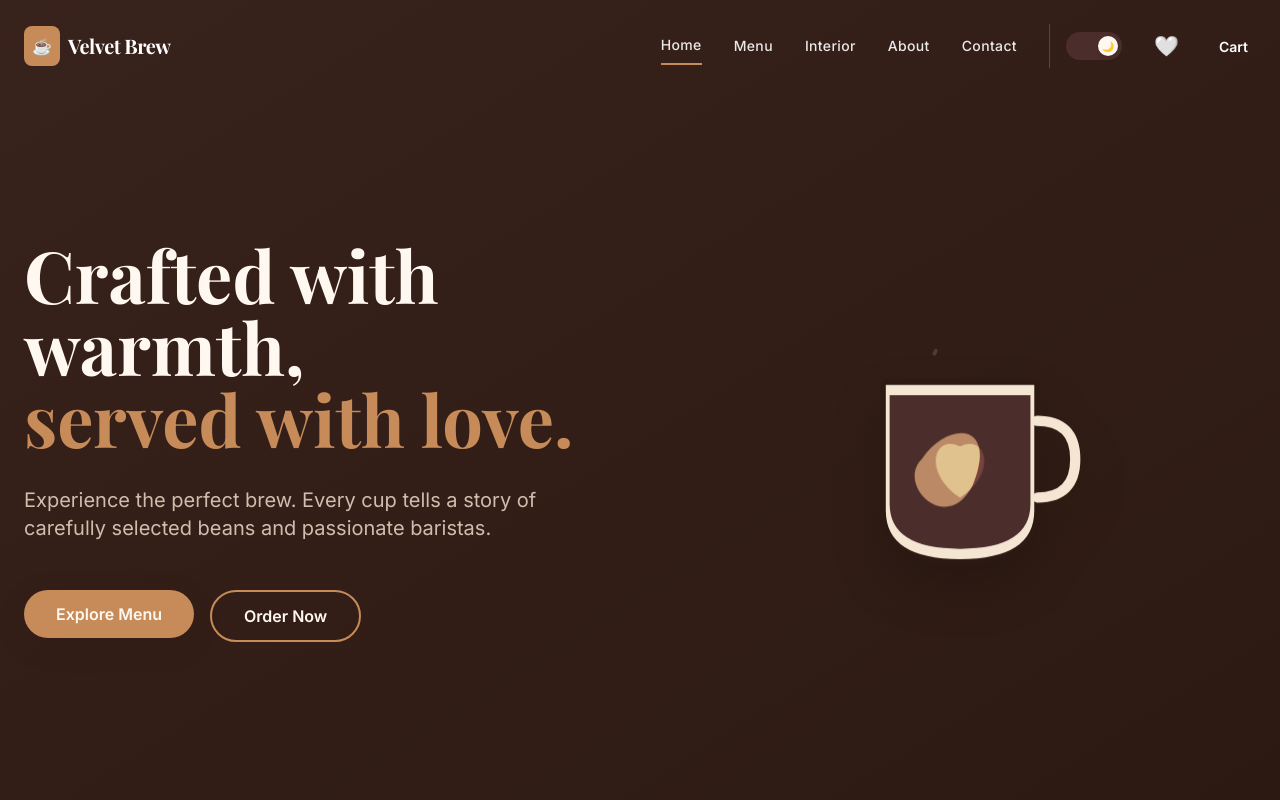
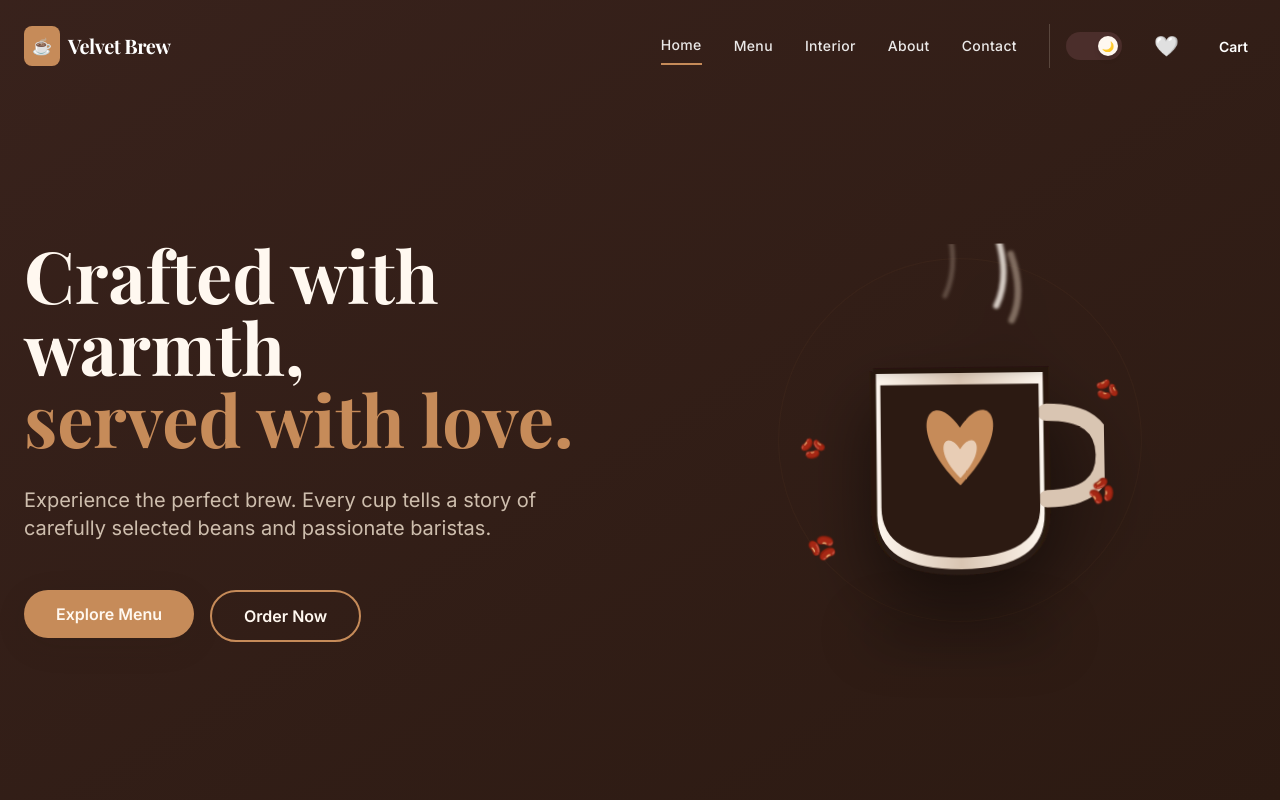
Before and after one commit to pallavi15x/cafeteria, a React (Vite) app: page / in a window 1280 px wide. Shown: the top 800 px of the page. Built offline with nearby package versions, Linux system fonts and the light colour scheme; a web font is replaced by a local one.

Commit message:
feat: upgrade home coffee animation with 3D floating effects and particles

```diff
--- a/src/components/home/HeroSection.jsx
+++ b/src/components/home/HeroSection.jsx
@@ -48,96 +48,179 @@ const HeroSection = () => {
           </div>
         </motion.div>
 
-        {/* Animation Sequence */}
-        <div className="relative flex justify-center items-center h-[400px]">
-          {/* Animated Coffee Cup SVG */}
-          <svg viewBox="0 0 200 250" className="w-64 h-80 drop-shadow-2xl">
-            {/* 1. Steam (Looping) */}
-            <motion.path
-              variants={steamVariants}
-              initial="hidden"
-              animate="visible"
-              d="M 80 50 Q 90 30, 80 10"
-              fill="transparent"
-              stroke="#F5E6D3"
-              strokeWidth="3"
-              strokeLinecap="round"
-            />
-            <motion.path
-              variants={steamVariants}
-              initial="hidden"
-              animate="visible"
-              style={{ transitionDelay: '0.5s' }}
-              d="M 100 60 Q 110 40, 100 20"
-              fill="transparent"
-              stroke="#F5E6D3"
-              strokeWidth="4"
-              strokeLinecap="round"
-            />
-            <motion.path
-              variants={steamVariants}
-              initial="hidden"
-              animate="visible"
-              style={{ transitionDelay: '1s' }}
-              d="M 120 50 Q 130 30, 120 10"
-              fill="transparent"
-              stroke="#F5E6D3"
-              strokeWidth="3"
-              strokeLinecap="round"
+        {/* Animation Sequence - Enhanced 3D Version */}
+        <motion.div
+          initial={{ opacity: 0, scale: 0.8, rotateY: 30 }}
+          animate={{ opacity: 1, scale: 1, rotateY: 0 }}
+          transition={{ duration: 1.2, ease: "easeOut" }}
+          className="relative flex justify-center items-center h-[500px]"
+          style={{ perspective: "1000px" }}
+        >
+          {/* Decorative Background Circles */}
+          <motion.div
+            animate={{
+              scale: [1, 1.2, 1],
+              rotate: [0, 90, 0],
+              opacity: [0.1, 0.2, 0.1]
+            }}
+            transition={{ duration: 10, repeat: Infinity }}
+            className="absolute w-80 h-80 rounded-full border border-coffee-caramel/30 z-0"
           />
 
-            {/* 2. Cup Outline (Static base) */}
+          {/* Main 3D Container */}
+          <motion.div
+            animate={{
+              y: [0, -15, 0],
+              rotateX: [0, 5, 0],
+              rotateZ: [0, -2, 0]
+            }}
+            transition={{
+              duration: 5,
+              repeat: Infinity,
+              ease: "easeInOut"
+            }}
+            className="relative z-10"
+          >
+            {/* SVG Cup */}
+            <svg viewBox="0 0 200 250" className="w-72 h-96 drop-shadow-[0_35px_35px_rgba(0,0,0,0.5)]">
+              {/* Enhanced Steam Particles */}
+              {[1, 2, 3].map((i) => (
+                <motion.path
+                  key={i}
+                  animate={{
+                    y: [0, -40],
+                    opacity: [0, 0.8, 0],
+                    x: [0, (i % 2 === 0 ? 10 : -10)],
+                    scale: [0.8, 1.2]
+                  }}
+                  transition={{
+                    duration: 3,
+                    repeat: Infinity,
+                    delay: i * 0.8,
+                    ease: "easeOut"
+                  }}
+                  d={`M ${80 + (i * 20)} 60 Q ${90 + (i * 20)} 40, ${80 + (i * 20)} 10`}
+                  fill="transparent"
+                  stroke={i === 2 ? "#FFF8F0" : "#D9C5B2"}
+                  strokeWidth={2 + i}
+                  strokeLinecap="round"
+                  className="blur-[1px]"
+                />
+              ))}
+
+              {/* Cup Body (3D Shade Effect) */}
+              <defs>
+                <linearGradient id="cupGradient" x1="0%" y1="0%" x2="100%" y2="0%">
+                  <stop offset="0%" stopColor="#FFF8F0" />
+                  <stop offset="50%" stopColor="#D9C5B2" />
+                  <stop offset="100%" stopColor="#FFF8F0" />
+                </linearGradient>
+                <filter id="innerShadow">
+                  <feOffset dx="0" dy="5" />
+                  <feGaussianBlur stdDeviation="3" result="offset-blur" />
+                  <feComposite operator="out" in="SourceGraphic" in2="offset-blur" result="inverse" />
+                  <feFlood floodColor="black" floodOpacity="0.3" result="color" />
+                  <feComposite operator="in" in="color" in2="inverse" result="shadow" />
+                  <feComposite operator="over" in="shadow" in2="SourceGraphic" />
+                </filter>
+              </defs>
+
+              {/* 2. Cup Outline */}
               <motion.path
                 initial={{ pathLength: 0, opacity: 0 }}
                 animate={{ pathLength: 1, opacity: 1 }}
                 transition={{ duration: 1.5, ease: "easeInOut" }}
                 d="M 40 80 L 40 180 Q 40 220, 100 220 Q 160 220, 160 180 L 160 80 Z"
-              fill="#F5E6D3"
+                fill="url(#cupGradient)"
                 stroke="#2C1A12"
                 strokeWidth="4"
+                filter="url(#innerShadow)"
               />
-            {/* Cup Handle */}
+
+              {/* Cup Handle (3D Effect) */}
               <motion.path
                 initial={{ pathLength: 0, opacity: 0 }}
                 animate={{ pathLength: 1, opacity: 1 }}
                 transition={{ duration: 1, delay: 0.5 }}
-              d="M 160 110 Q 190 110, 190 140 Q 190 170, 160 170"
+                d="M 160 110 Q 200 110, 200 140 Q 200 170, 160 170"
                 fill="transparent"
-              stroke="#F5E6D3"
-              strokeWidth="8"
+                stroke="#D9C5B2"
+                strokeWidth="12"
                 strokeLinecap="round"
               />
 
-            {/* 3. Coffee Liquid (Pours in) */}
+              {/* 3. Coffee Liquid with ripple */}
               <motion.path
-              variants={coffeePourVariants}
-              initial="hidden"
-              animate="visible"
+                animate={{
+                  scaleY: [0.98, 1, 0.98],
+                  y: [1, 0, 1]
+                }}
+                transition={{ duration: 4, repeat: Infinity, ease: "easeInOut" }}
                 d="M 45 90 L 45 175 Q 45 210, 100 210 Q 155 210, 155 175 L 155 90 Z"
-              fill="#4B2E2B"
-              className="origin-bottom"
+                fill="#2C1A12"
               />
 
-            {/* 4. Milk Swirl (Blends in) */}
+              {/* 4. Latte Art Heart (Gently pulse) */}
               <motion.path
-              variants={milkSwirlVariants}
-              initial="hidden"
-              animate="visible"
-              d="M 70 140 C 90 110, 130 110, 110 160 C 90 200, 50 160, 70 140 Z"
+                animate={{
+                  scale: [1, 1.05, 1],
+                  rotate: [0, 2, 0]
+                }}
+                transition={{ duration: 3, repeat: Infinity }}
+                d="M 100 120 C 80 90, 60 120, 100 160 C 140 120, 120 90, 100 120 Z"
                 fill="#C68B59"
-              className="origin-center mix-blend-screen"
+                className="origin-center"
               />
               <motion.path
-              variants={milkSwirlVariants}
-              initial="hidden"
-              animate="visible"
-              style={{ transitionDelay: '1.8s' }}
-              d="M 100 130 C 120 120, 130 150, 100 170 C 70 150, 80 120, 100 130 Z"
-              fill="#F5E6D3"
-              className="origin-center mix-blend-overlay opacity-60"
+                animate={{
+                  scale: [1, 1.08, 1],
+                  opacity: [0.6, 0.9, 0.6]
+                }}
+                transition={{ duration: 3, repeat: Infinity, delay: 0.2 }}
+                d="M 100 135 C 90 120, 80 135, 100 155 C 120 135, 110 120, 100 135 Z"
+                fill="#FFF8F0"
+                className="origin-center"
               />
             </svg>
-        </div>
+
+            {/* Floating Coffee Beans */}
+            {[1, 2, 3, 4].map((i) => (
+              <motion.div
+                key={i}
+                animate={{
+                  y: [0, -20, 0],
+                  x: [0, (i % 2 === 0 ? 10 : -10), 0],
+                  rotate: [0, 360],
+                  scale: [0.8, 1, 0.8]
+                }}
+                transition={{
+                  duration: 4 + i,
+                  repeat: Infinity,
+                  ease: "easeInOut",
+                  delay: i * 0.5
+                }}
+                className="absolute text-2xl filter blur-[0.5px]"
+                style={{
+                  top: `${20 + (i * 15)}%`,
+                  left: i % 2 === 0 ? '-20px' : 'auto',
+                  right: i % 2 !== 0 ? '-20px' : 'auto',
+                }}
+              >
+                🫘
+              </motion.div>
+            ))}
+          </motion.div>
+
+          {/* Shadow on table */}
+          <motion.div
+            animate={{
+              scale: [1, 1.1, 1],
+              opacity: [0.3, 0.5, 0.3]
+            }}
+            transition={{ duration: 5, repeat: Infinity }}
+            className="absolute bottom-10 w-48 h-8 bg-black/40 rounded-full blur-xl z-0"
+          />
+        </motion.div>
       </div>
     </section>
   );
```
Lines whose indentation alone changed are shown as unchanged.
